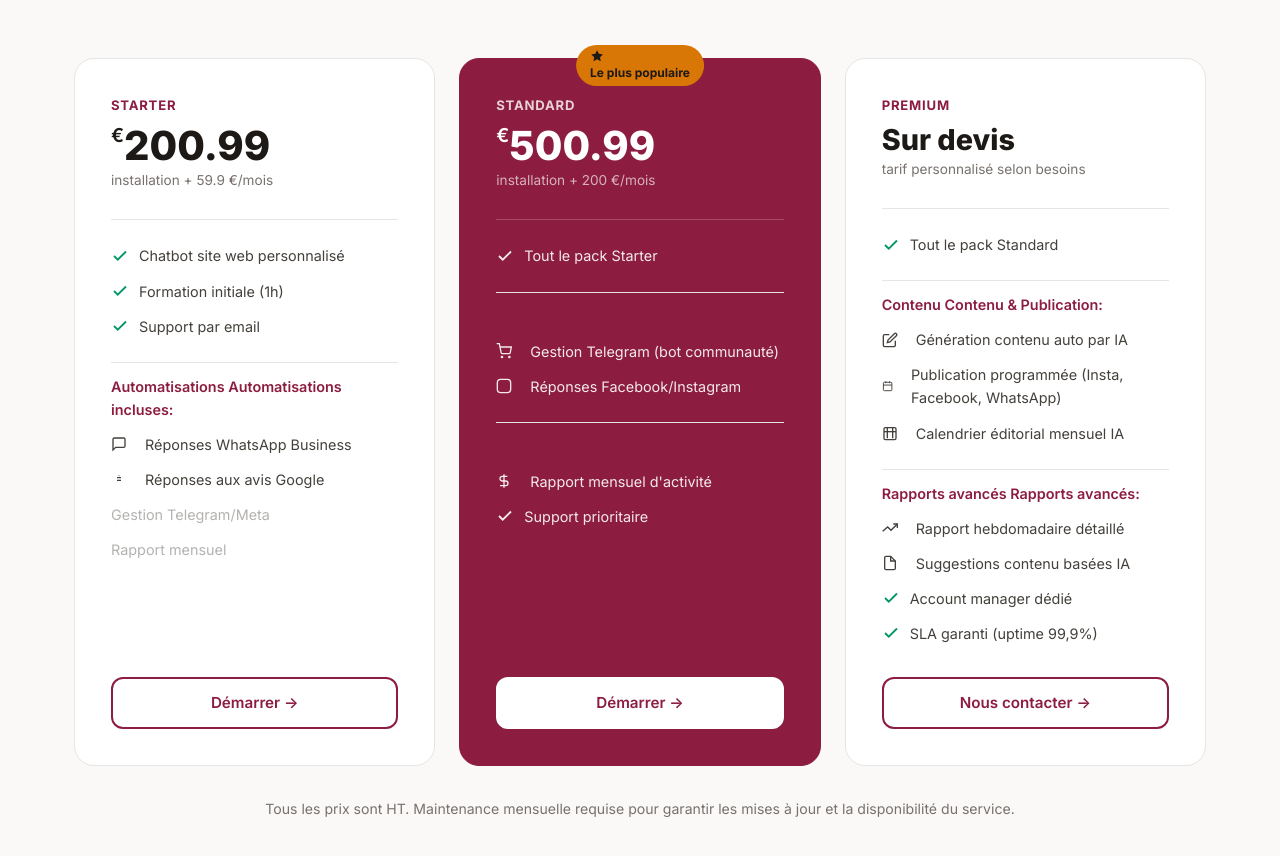
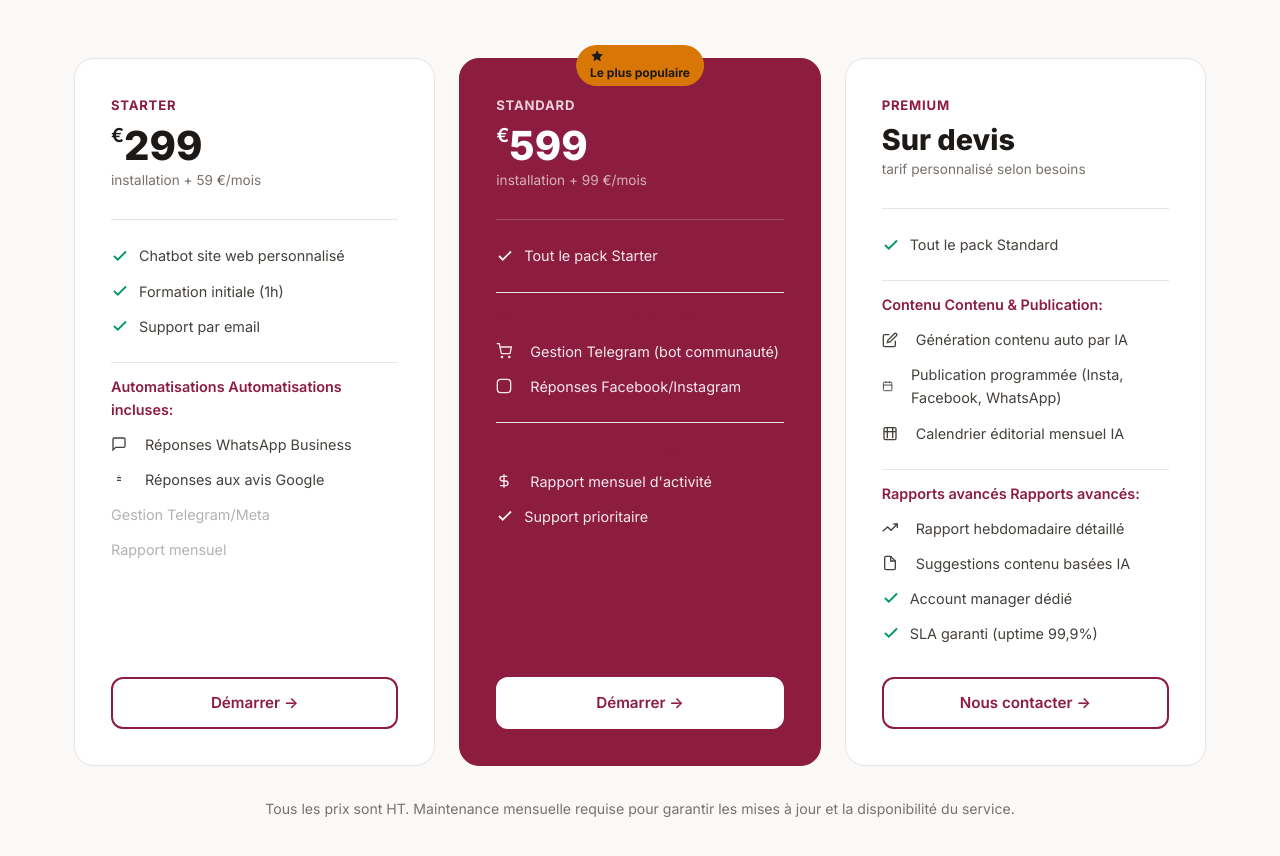
Before and after one commit to ThierryDan/tm-digital, a plain HTML site: page static/services.html in a window 1280 px wide. Shown: the part 1960-2816 px from the top of the page. Drawn offline with Linux system fonts and the light colour scheme.

Commit message:
Correct pricing: Starter 299+59, Standard 599+99

```diff
--- a/static/services.html
+++ b/static/services.html
@@ -133,8 +133,8 @@
       <!-- Starter -->
       <div class="pricing-card fade-up">
         <div class="pricing-name">Starter</div>
-        <div class="pricing-price"><sup>€</sup>200.99</div>
-        <p class="pricing-monthly">installation + 59.9 €/mois</p>
+        <div class="pricing-price"><sup>€</sup>299</div>
+        <p class="pricing-monthly">installation + 59 €/mois</p>
         <hr class="pricing-divider" />
         <ul class="pricing-features">
           <li><svg class="check-icon" viewBox="0 0 24 24" fill="none" stroke="currentColor" stroke-width="2.5"><polyline points="20 6 9 17 4 12"/></svg>Chatbot site web personnalisé</li>
@@ -155,8 +155,8 @@
           Le plus populaire
         </div>
         <div class="pricing-name">Standard</div>
-        <div class="pricing-price"><sup>€</sup>500.99</div>
-        <p class="pricing-monthly">installation + 200 €/mois</p>
+        <div class="pricing-price"><sup>€</sup>599</div>
+        <p class="pricing-monthly">installation + 99 €/mois</p>
         <hr class="pricing-divider" />
         <ul class="pricing-features">
           <li><svg class="check-icon" viewBox="0 0 24 24" fill="none" stroke="currentColor" stroke-width="2.5"><polyline points="20 6 9 17 4 12"/></svg>Tout le pack Starter</li>
```
